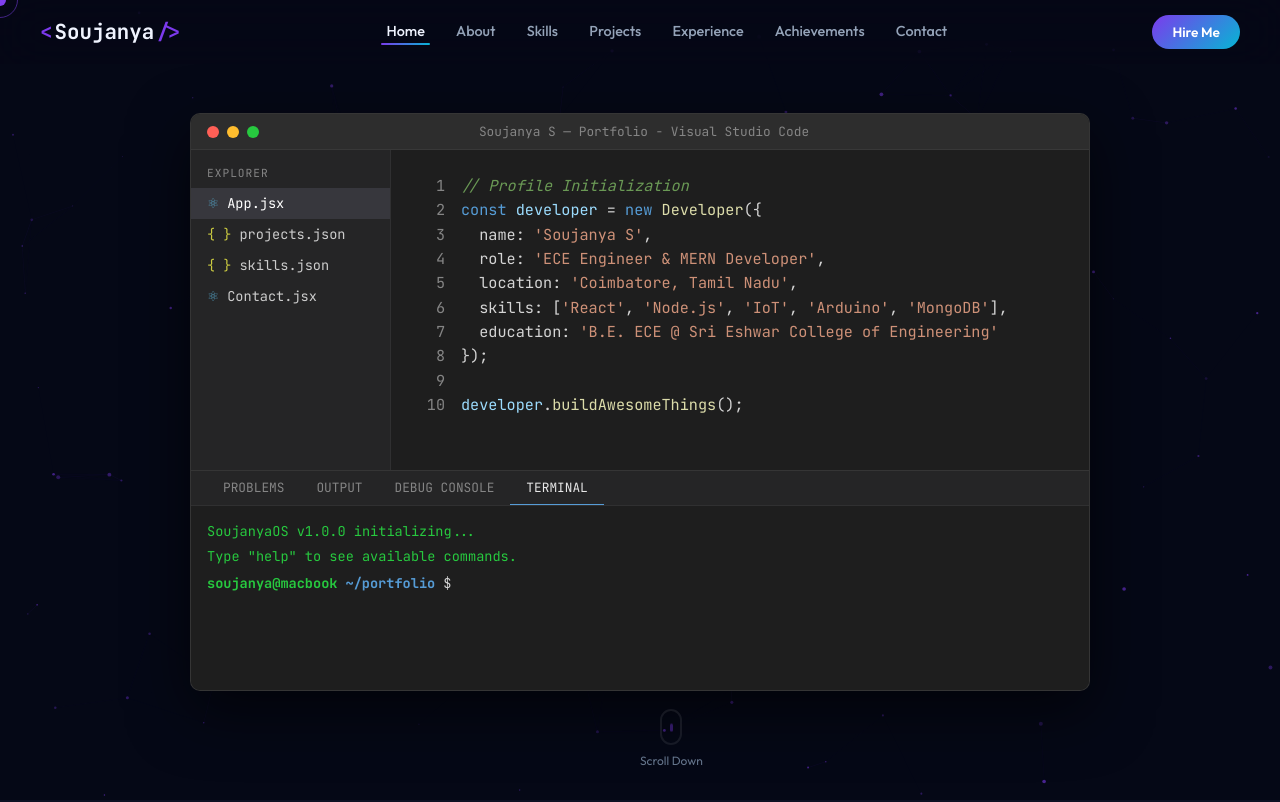
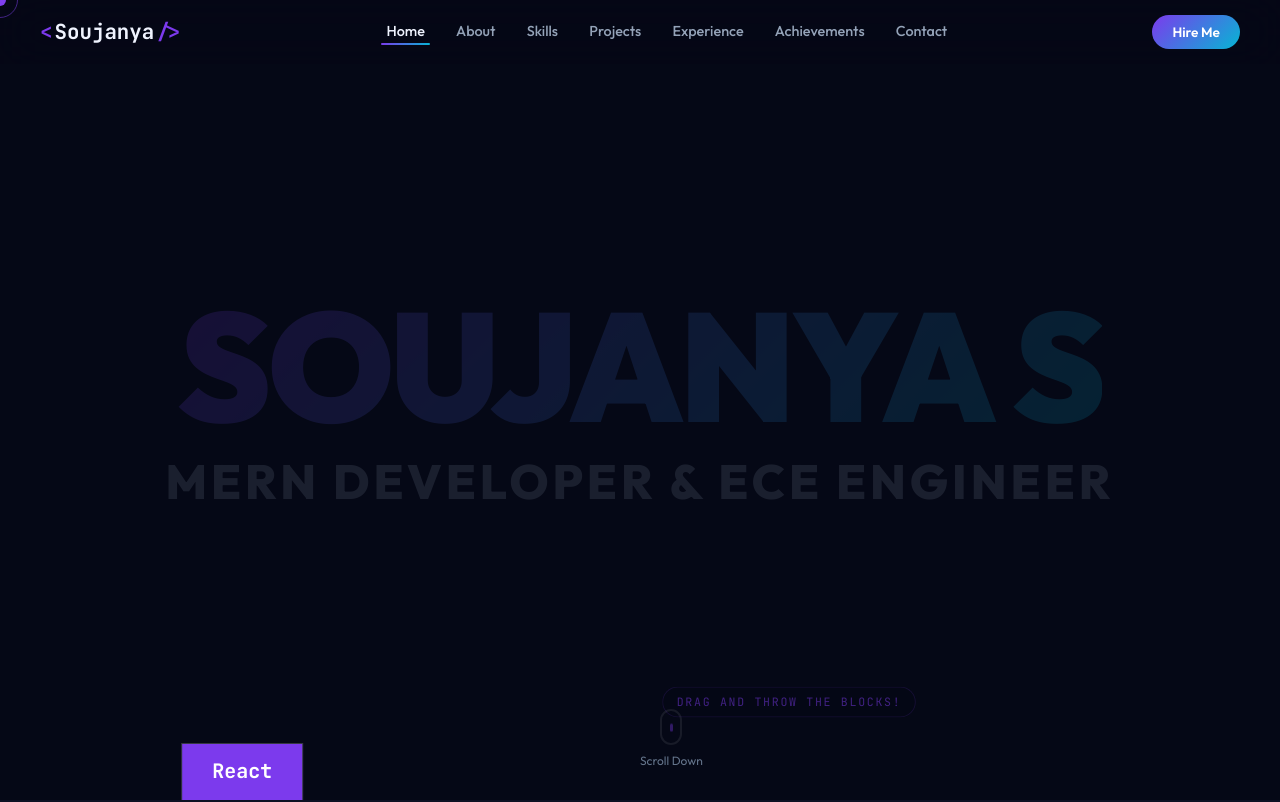
Before and after one commit to soujanya-7/Soujanya-Portfolio, a React (Vite) app: page / in a window 1280 px wide. Shown: the top 802 px of the page. Built offline with nearby package versions, Linux system fonts and the light colour scheme.

Commit message:
Replace IDE with Matter.js Physics Sandbox Concept C

```diff
--- a/package.json
+++ b/package.json
@@ -12,6 +12,7 @@
   "dependencies": {
     "framer-motion": "^12.38.0",
     "lucide-react": "^1.8.0",
+    "matter-js": "^0.20.0",
     "react": "^19.2.5",
     "react-dom": "^19.2.5",
     "react-parallax-tilt": "^1.7.324"
--- a/src/App.jsx
+++ b/src/App.jsx
@@ -1,6 +1,7 @@
 import { useEffect, useRef, useState } from 'react';
 import { motion } from 'framer-motion';
 import Tilt from 'react-parallax-tilt';
+import Matter from 'matter-js';
 import {
   Mail, ChevronRight,
   Code, Globe, Cpu, Database, Blocks, Terminal, Edit3, Monitor, CheckCircle, Shield
@@ -62,49 +63,126 @@ function App() {
   const typedTextRef = useRef(null);
   const canvasRef = useRef(null);
 
-  // Terminal State
-  const [termHistory, setTermHistory] = useState([
-    { type: 'output', content: 'SoujanyaOS v1.0.0 initializing...' },
-    { type: 'output', content: 'Type "help" to see available commands.' }
-  ]);
-  const [termInput, setTermInput] = useState('');
-  const termEndRef = useRef(null);
+  // Physics Sandbox State (Concept C)
+  const sceneRef = useRef(null);
+  const engineRef = useRef(null);
+  const renderRef = useRef(null);
 
   useEffect(() => {
-    if (termEndRef.current) termEndRef.current.scrollIntoView({ behavior: 'smooth' });
-  }, [termHistory]);
+    if (loading || !sceneRef.current) return;
 
-  const handleTermCommand = (e) => {
-    if (e.key === 'Enter') {
-      const cmd = termInput.trim().toLowerCase();
-      const newHistory = [...termHistory, { type: 'input', content: termInput }];
+    const Engine = Matter.Engine,
+          Render = Matter.Render,
+          Runner = Matter.Runner,
+          MouseConstraint = Matter.MouseConstraint,
+          Mouse = Matter.Mouse,
+          Composite = Matter.Composite,
+          Bodies = Matter.Bodies;
 
-      let response = '';
-      if (cmd === 'help') {
-        response = 'Available commands: about, projects, skills, contact, clear';
-      } else if (['about', 'projects', 'skills', 'contact'].includes(cmd)) {
-        response = `Navigating to ${cmd}...`;
-        setTimeout(() => {
-          setNavOpen(false);
-          const target = document.getElementById(cmd);
-          if (target) target.scrollIntoView({ behavior: 'smooth' });
-        }, 600);
-      } else if (cmd === 'clear') {
-        setTermHistory([]);
-        setTermInput('');
-        return;
-      } else if (cmd !== '') {
-        response = `Command not found: ${cmd}. Type "help" for a list of commands.`;
+    // Create engine
+    const engine = Engine.create();
+    engineRef.current = engine;
+
+    const width = window.innerWidth;
+    const height = window.innerHeight;
+
+    // Create renderer
+    const render = Render.create({
+      element: sceneRef.current,
+      engine: engine,
+      options: {
+        width,
+        height,
+        wireframes: false,
+        background: 'transparent',
+        pixelRatio: window.devicePixelRatio
       }
+    });
+    renderRef.current = render;
 
-      if (response) {
-        newHistory.push({ type: 'output', content: response, isError: !['help', 'about', 'projects', 'skills', 'contact'].includes(cmd) && cmd !== '' });
+    // Create boundaries
+    const ground = Bodies.rectangle(width / 2, height + 30, width * 2, 60, { isStatic: true, render: { fillStyle: 'transparent' } });
+    const wallLeft = Bodies.rectangle(-30, height / 2, 60, height * 2, { isStatic: true, render: { fillStyle: 'transparent' } });
+    const wallRight = Bodies.rectangle(width + 30, height / 2, 60, height * 2, { isStatic: true, render: { fillStyle: 'transparent' } });
+    const ceiling = Bodies.rectangle(width / 2, -300, width * 2, 60, { isStatic: true, render: { fillStyle: 'transparent' } });
+
+    Composite.add(engine.world, [ground, wallLeft, wallRight, ceiling]);
+
+    // Create skill blocks
+    const skills = ['React', 'Node.js', 'MongoDB', 'IoT', 'Arduino', 'C++', 'Java', 'Python', 'Firebase', 'MERN'];
+    const blocks = skills.map((skill, i) => {
+      const textWidth = skill.length * 16 + 40;
+      return Bodies.rectangle(
+        Math.random() * (width - 200) + 100,
+        -150 - (i * 200),
+        textWidth, 56,
+        {
+          restitution: 0.6,
+          friction: 0.1,
+          render: {
+            fillStyle: ['#7c3aed', '#06b6d4', '#f59e0b', '#ec4899'][i % 4],
+            strokeStyle: 'rgba(255,255,255,0.2)',
+            lineWidth: 2
+          },
+          label: skill
+        }
+      );
+    });
+
+    Composite.add(engine.world, blocks);
+
+    // Add mouse control
+    const mouse = Mouse.create(render.canvas);
+    const mouseConstraint = MouseConstraint.create(engine, {
+      mouse: mouse,
+      constraint: {
+        stiffness: 0.2,
+        render: { visible: false }
       }
+    });
 
-      setTermHistory(newHistory);
-      setTermInput('');
-    }
-  };
+    Composite.add(engine.world, mouseConstraint);
+    render.mouse = mouse;
+
+    // Run engine and renderer
+    Render.run(render);
+    const runner = Runner.create();
+    Runner.run(runner, engine);
+
+    // Custom render event for drawing text on the blocks
+    Matter.Events.on(render, 'afterRender', () => {
+      const ctx = render.context;
+      ctx.font = 'bold 20px "JetBrains Mono", monospace';
+      ctx.textAlign = 'center';
+      ctx.textBaseline = 'middle';
+      ctx.fillStyle = '#ffffff';
+
+      blocks.forEach(block => {
+        const { x, y } = block.position;
+        ctx.save();
+        ctx.translate(x, y);
+        ctx.rotate(block.angle);
+        ctx.fillText(block.label, 0, 0);
+        ctx.restore();
+      });
+    });
+
+    const handleResize = () => {
+      render.canvas.width = window.innerWidth;
+      render.canvas.height = window.innerHeight;
+      Matter.Body.setPosition(ground, { x: window.innerWidth / 2, y: window.innerHeight + 30 });
+      Matter.Body.setPosition(wallRight, { x: window.innerWidth + 30, y: window.innerHeight / 2 });
+    };
+    window.addEventListener('resize', handleResize);
+
+    return () => {
+      Render.stop(render);
+      Runner.stop(runner);
+      if (engineRef.current) Engine.clear(engineRef.current);
+      if (renderRef.current && renderRef.current.canvas) renderRef.current.canvas.remove();
+      window.removeEventListener('resize', handleResize);
+    };
+  }, [loading]);
 
   // Loader Effect
   useEffect(() => {
@@ -253,112 +331,7 @@ function App() {
     return () => obs.disconnect();
   }, [loading]);
 
-  // Canvas Particles
-  useEffect(() => {
-    if (loading || !canvasRef.current) return;
-    const canvas = canvasRef.current;
-    const ctx = canvas.getContext('2d');
-    let W, H, particles = [];
-    let animationId;
-    let mouse = { x: null, y: null };
 
-    const resize = () => {
-      W = canvas.width = window.innerWidth;
-      H = canvas.height = window.innerHeight;
-    };
-
-    const handleMouseMove = (e) => {
-      mouse.x = e.clientX;
-      mouse.y = e.clientY;
-    };
-
-    const handleMouseLeave = () => {
-      mouse.x = null;
-      mouse.y = null;
-    };
-
-    window.addEventListener('mousemove', handleMouseMove);
-    window.addEventListener('mouseout', handleMouseLeave);
-
-    class Particle {
-      constructor() {
-        this.x = Math.random() * W;
-        this.y = Math.random() * H;
-        this.vx = (Math.random() - 0.5) * 0.3;
-        this.vy = (Math.random() - 0.5) * 0.3;
-        this.r = Math.random() * 1.5 + 0.5;
-        this.a = Math.random() * 0.5 + 0.1;
-      }
-      update() {
-        this.x += this.vx;
-        this.y += this.vy;
-        if (this.x < 0) this.x = W;
-        if (this.x > W) this.x = 0;
-        if (this.y < 0) this.y = H;
-        if (this.y > H) this.y = 0;
-      }
-    }
-
-    const init = () => {
-      resize();
-      particles = Array.from({ length: 120 }, () => new Particle());
-    };
-
-    const draw = () => {
-      ctx.clearRect(0, 0, W, H);
-      particles.forEach((p) => {
-        ctx.beginPath();
-        ctx.arc(p.x, p.y, p.r, 0, Math.PI * 2);
-        ctx.fillStyle = `rgba(124,58,237,${p.a})`;
-        ctx.fill();
-        p.update();
-
-        if (mouse.x != null && mouse.y != null) {
-          const dx = mouse.x - p.x;
-          const dy = mouse.y - p.y;
-          const dist = Math.sqrt(dx * dx + dy * dy);
-          if (dist < 150) {
-            ctx.beginPath();
-            ctx.moveTo(p.x, p.y);
-            ctx.lineTo(mouse.x, mouse.y);
-            ctx.strokeStyle = `rgba(6,182,212,${0.2 * (1 - dist / 150)})`;
-            ctx.lineWidth = 1;
-            ctx.stroke();
-            // Subtle pull
-            p.x += dx * 0.005;
-            p.y += dy * 0.005;
-          }
-        }
-      });
-      for (let i = 0; i < particles.length; i++) {
-        for (let j = i + 1; j < particles.length; j++) {
-          const dx = particles[i].x - particles[j].x;
-          const dy = particles[i].y - particles[j].y;
-          const dist = Math.sqrt(dx * dx + dy * dy);
-          if (dist < 100) {
-            ctx.beginPath();
-            ctx.moveTo(particles[i].x, particles[i].y);
-            ctx.lineTo(particles[j].x, particles[j].y);
-            ctx.strokeStyle = `rgba(124,58,237,${0.12 * (1 - dist / 100)})`;
-            ctx.lineWidth = 0.5;
-            ctx.stroke();
-          }
-        }
-      }
-      animationId = requestAnimationFrame(draw);
-    };
-
-    window.addEventListener('resize', resize);
-    init();
-    draw();
-
-    return () => {
-      window.removeEventListener('resize', resize);
-      window.removeEventListener('mousemove', handleMouseMove);
-      window.removeEventListener('mouseout', handleMouseLeave);
-      cancelAnimationFrame(animationId);
-    };
-  }, [loading]);
 
   const handleNavClick = (sectionId) => {
     setNavOpen(false);
@@ -438,94 +411,14 @@ function App() {
         </div>
       </nav>
 
-      <section className="ide-hero section" id="home" style={{ paddingTop: '100px', minHeight: '100vh', display: 'flex', alignItems: 'center' }}>
-        <div className="hero-bg">
-          <canvas className="hero-particles" ref={canvasRef}></canvas>
+      <section className="physics-hero" id="home">
+        <div className="physics-canvas-container" ref={sceneRef}></div>
+        <div className="physics-overlay">
+          <h1 className="physics-title">Soujanya S</h1>
+          <p className="physics-subtitle">MERN Developer & ECE Engineer</p>
         </div>
-        <div className="container" style={{ width: '100%', zIndex: 1 }}>
-          <Tilt tiltMaxAngleX={2} tiltMaxAngleY={2} scale={1.01} transitionSpeed={2500} className="ide-container reveal">
-            <div className="ide-header">
-              <div className="ide-dots">
-                <div className="ide-dot red"></div>
-                <div className="ide-dot yellow"></div>
-                <div className="ide-dot green"></div>
-              </div>
-              <div className="ide-title">Soujanya S — Portfolio - Visual Studio Code</div>
-            </div>
-
-            <div className="ide-body">
-              <div className="ide-sidebar">
-                <div className="sidebar-title">Explorer</div>
-                <div className="sidebar-item active">
-                  <span style={{ color: '#519aba' }}>⚛</span> App.jsx
-                </div>
-                <div className="sidebar-item" onClick={() => handleNavClick('projects')}>
-                  <span style={{ color: '#cbcb41' }}>{'{ }'}</span> projects.json
-                </div>
-                <div className="sidebar-item" onClick={() => handleNavClick('skills')}>
-                  <span style={{ color: '#cbcb41' }}>{'{ }'}</span> skills.json
-                </div>
-                <div className="sidebar-item" onClick={() => handleNavClick('contact')}>
-                  <span style={{ color: '#519aba' }}>⚛</span> Contact.jsx
-                </div>
-              </div>
-
-              <div className="ide-editor">
-                <div className="code-line"><span className="line-num">1</span><span className="code-content"><span className="syn-comment">// Profile Initialization</span></span></div>
-                <div className="code-line"><span className="line-num">2</span><span className="code-content"><span className="syn-keyword">const</span> <span className="syn-variable">developer</span> = <span className="syn-keyword">new</span> <span className="syn-function">Developer</span>({'{'}</span></div>
-                <div className="code-line"><span className="line-num">3</span><span className="code-content">  name: <span className="syn-string">'Soujanya S'</span>,</span></div>
-                <div className="code-line"><span className="line-num">4</span><span className="code-content">  role: <span className="syn-string">'ECE Engineer & MERN Developer'</span>,</span></div>
-                <div className="code-line"><span className="line-num">5</span><span className="code-content">  location: <span className="syn-string">'Coimbatore, Tamil Nadu'</span>,</span></div>
-                <div className="code-line"><span className="line-num">6</span><span className="code-content">  skills: [<span className="syn-string">'React'</span>, <span className="syn-string">'Node.js'</span>, <span className="syn-string">'IoT'</span>, <span className="syn-string">'Arduino'</span>, <span className="syn-string">'MongoDB'</span>],</span></div>
-                <div className="code-line"><span className="line-num">7</span><span className="code-content">  education: <span className="syn-string">'B.E. ECE @ Sri Eshwar College of Engineering'</span></span></div>
-                <div className="code-line"><span className="line-num">8</span><span className="code-content">{'}'});</span></div>
-                <div className="code-line"><span className="line-num">9</span><span className="code-content"> </span></div>
-                <div className="code-line"><span className="line-num">10</span><span className="code-content"><span className="syn-variable">developer</span>.<span className="syn-function">buildAwesomeThings</span>();<span className="syn-cursor"></span></span></div>
-              </div>
-            </div>
-
-            <div className="ide-terminal">
-              <div className="terminal-tabs">
-                <div className="terminal-tab">Problems</div>
-                <div className="terminal-tab">Output</div>
-                <div className="terminal-tab">Debug Console</div>
-                <div className="terminal-tab active">Terminal</div>
-              </div>
-              <div className="terminal-content">
-                {termHistory.map((item, i) => (
-                  <div key={i} className="term-line">
-                    {item.type === 'input' ? (
-                      <>
-                        <span className="term-prompt">soujanya@macbook</span>
-                        <span className="term-dir">~/portfolio</span>
-                        <span style={{ color: '#d4d4d4' }}>$ {item.content}</span>
-                      </>
-                    ) : (
-                      <span className={`term-output ${item.isError ? 'term-error' : 'term-success'}`}>{item.content}</span>
-                    )}
-                  </div>
-                ))}
-                <div className="term-input-wrapper">
-                  <span className="term-prompt">soujanya@macbook</span>
-                  <span className="term-dir">~/portfolio</span>
-                  <span style={{ color: '#d4d4d4' }}>$</span>
-                  <input
-                    type="text"
-                    className="term-input"
-                    value={termInput}
-                    onChange={(e) => setTermInput(e.target.value)}
-                    onKeyDown={handleTermCommand}
-                    autoFocus
-                    spellCheck="false"
-                  />
-                </div>
-                <div ref={termEndRef}></div>
-              </div>
-            </div>
-
-          </Tilt>
-        </div>
-        <a href="#about" className="scroll-indicator" onClick={(e) => { e.preventDefault(); handleNavClick('about'); }} style={{ zIndex: 1 }}>
+        <div className="physics-instruction">Drag and throw the blocks!</div>
+        <a href="#about" className="scroll-indicator" onClick={(e) => { e.preventDefault(); handleNavClick('about'); }} style={{ zIndex: 10 }}>
           <div className="scroll-mouse"><div className="scroll-wheel"></div></div>
           <span>Scroll Down</span>
         </a>
--- a/src/index.css
+++ b/src/index.css
@@ -674,75 +674,34 @@ a.contact-value:hover { color: var(--accent-2); }
 }
 
 /* ============================================================
-   IDE / TERMINAL HERO
+   PHYSICS HERO (CONCEPT C)
    ============================================================ */
-.ide-container {
-  width: 100%; max-width: 900px; background: #1e1e1e; border-radius: 10px;
-  border: 1px solid rgba(255,255,255,0.1); box-shadow: 0 20px 60px rgba(0,0,0,0.6);
-  overflow: hidden; display: flex; flex-direction: column; margin: 0 auto;
-  font-family: var(--font-mono); text-align: left;
+.physics-hero {
+  position: relative; width: 100vw; height: 100vh; overflow: hidden;
+  background: var(--bg-primary); display: flex; align-items: center; justify-content: center;
 }
-.ide-header {
-  height: 36px; background: #2d2d2d; display: flex; align-items: center;
-  padding: 0 1rem; border-bottom: 1px solid rgba(255,255,255,0.05);
+.physics-canvas-container {
+  position: absolute; inset: 0; z-index: 1; pointer-events: auto; cursor: grab;
 }
-.ide-dots { display: flex; gap: 8px; }
-.ide-dot { width: 12px; height: 12px; border-radius: 50%; }
-.ide-dot.red { background: #ff5f56; }
-.ide-dot.yellow { background: #ffbd2e; }
-.ide-dot.green { background: #27c93f; }
-.ide-title {
-  flex: 1; text-align: center; font-size: 0.8rem; color: #858585; margin-right: 44px;
+.physics-canvas-container:active { cursor: grabbing; }
+.physics-overlay {
+  position: absolute; z-index: 0; text-align: center; pointer-events: none;
+  display: flex; flex-direction: column; align-items: center; justify-content: center;
 }
-.ide-body { display: flex; min-height: 320px; }
-.ide-sidebar {
-  width: 200px; background: #252526; border-right: 1px solid rgba(255,255,255,0.05);
-  padding: 1rem 0; display: flex; flex-direction: column;
+.physics-title {
+  font-size: clamp(4rem, 12vw, 10rem); font-weight: 900; line-height: 1;
+  background: var(--grad-main); -webkit-background-clip: text;
+  -webkit-text-fill-color: transparent; background-clip: text;
+  opacity: 0.15; text-transform: uppercase; letter-spacing: -4px; margin: 0;
 }
-@media (max-width: 768px) {
-  .ide-sidebar { display: none; }
+.physics-subtitle {
+  font-size: clamp(1.5rem, 4vw, 3rem); font-weight: 800; color: var(--text-secondary);
+  opacity: 0.15; margin-top: 0.5rem; text-transform: uppercase; letter-spacing: 4px;
 }
-.sidebar-title { font-size: 0.7rem; color: #858585; text-transform: uppercase; padding: 0 1rem 0.5rem; letter-spacing: 1px; }
-.sidebar-item {
-  padding: 0.4rem 1rem; font-size: 0.85rem; color: #cccccc; display: flex; align-items: center; gap: 8px; cursor: pointer;
+.physics-instruction {
+  position: absolute; bottom: 80px; left: 50%; transform: translateX(-50%);
+  font-size: 0.85rem; color: var(--accent-1); z-index: 2; pointer-events: none;
+  font-family: var(--font-mono); letter-spacing: 2px; text-transform: uppercase;
+  animation: pulse 2s infinite; background: rgba(5,8,22,0.6); padding: 8px 16px; border-radius: 99px;
+  border: 1px solid rgba(124,58,237,0.3);
 }
-.sidebar-item:hover, .sidebar-item.active { background: #37373d; color: #ffffff; }
-.ide-editor {
-  flex: 1; padding: 1.5rem; background: #1e1e1e; color: #d4d4d4; font-size: 0.95rem; line-height: 1.6; position: relative;
-}
-.code-line { display: flex; }
-.line-num { width: 30px; color: #858585; user-select: none; text-align: right; margin-right: 1rem; }
-.code-content { flex: 1; white-space: pre-wrap; font-family: var(--font-mono); }
-
-/* Syntax */
-.syn-keyword { color: #569cd6; }
-.syn-function { color: #dcdcaa; }
-.syn-string { color: #ce9178; }
-.syn-comment { color: #6a9955; font-style: italic; }
-.syn-variable { color: #9cdcfe; }
-.syn-operator { color: #d4d4d4; }
-.syn-number { color: #b5cea8; }
-.syn-cursor { border-left: 2px solid #d4d4d4; animation: blink 1s step-end infinite; }
-
-/* Terminal */
-.ide-terminal {
-  background: #1e1e1e; border-top: 1px solid rgba(255,255,255,0.1); height: 220px; display: flex; flex-direction: column;
-}
-.terminal-tabs {
-  display: flex; border-bottom: 1px solid rgba(255,255,255,0.05); padding: 0 1rem; background: #252526;
-}
-.terminal-tab {
-  padding: 0.5rem 1rem; font-size: 0.8rem; color: #858585; text-transform: uppercase; border-bottom: 1px solid transparent; cursor: pointer;
-}
-.terminal-tab.active { color: #e7e7e7; border-bottom-color: #569cd6; }
-.terminal-content {
-  flex: 1; padding: 1rem; overflow-y: auto; font-size: 0.85rem; color: #cccccc; display: flex; flex-direction: column; gap: 6px;
-}
-.term-line { display: flex; gap: 8px; flex-wrap: wrap; line-height: 1.4; }
-.term-prompt { color: #27c93f; font-weight: bold; white-space: nowrap; }
-.term-dir { color: #569cd6; font-weight: bold; white-space: nowrap; }
-.term-input-wrapper { display: flex; gap: 8px; margin-top: 2px; align-items: center; }
-.term-input { background: transparent; border: none; color: #cccccc; font-family: var(--font-mono); font-size: 0.85rem; flex: 1; outline: none; }
-.term-output { color: #d4d4d4; white-space: pre-wrap; width: 100%; }
-.term-error { color: #ff5f56; }
-.term-success { color: #27c93f; }
```
Also changed, not shown: 1 other file (tests, documents, lock files or other folders).
